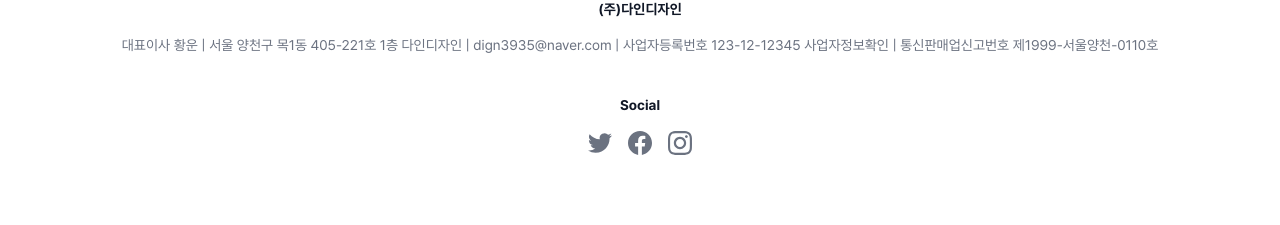
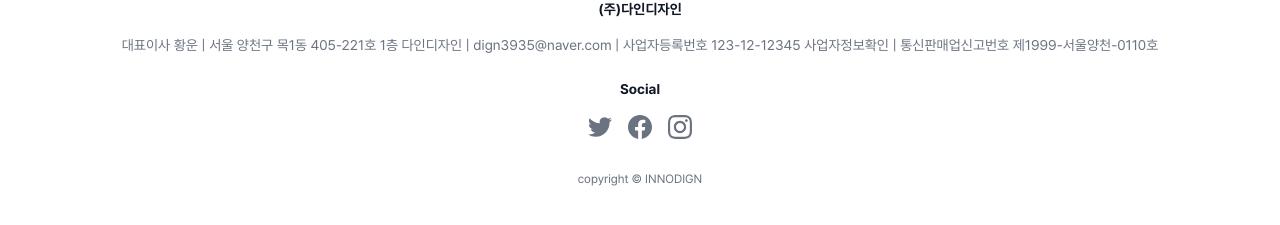
Before and after one commit to ghkdsigm/InnoDign, a Vue app: page /introduce in a window 1280 px wide. Shown: the part 5478-5703 px from the top of the page. Built offline with nearby package versions, Linux system fonts and the light colour scheme.

Commit message:
slider 개선

```diff
--- a/src/components/common/slide/slider02.vue
+++ b/src/components/common/slide/slider02.vue
@@ -1,9 +1,15 @@
 <template>
   <div class="w-full h-full">
     <swiper
+        :style="{
+            '--swiper-navigation-color': '#fff',
+            '--swiper-pagination-color': '#fff',
+        }"
         :slidesPerView="1"
         :spaceBetween="30"
         :loop="true"
+        :speed="600"
+        :parallax="true"
         :pagination="{
             dynamicBullets: true,
         }"
@@ -12,6 +18,19 @@
         class="mySwiper rounded-md"
     >
         <swiper-slide v-for="(item, idx) in items" :key="idx">
+            <!-- <div class="title" data-swiper-parallax="-300">Slide 1</div>
+            <div class="subtitle" data-swiper-parallax="-200">Subtitle</div>
+            <div class="text" data-swiper-parallax="-100">
+                <p>
+                Lorem ipsum dolor sit amet, consectetur adipiscing elit. Aliquam
+                dictum mattis velit, sit amet faucibus felis iaculis nec. Nulla
+                laoreet justo vitae porttitor porttitor. Suspendisse in sem justo.
+                Integer laoreet magna nec elit suscipit, ac laoreet nibh euismod.
+                Aliquam hendrerit lorem at elit facilisis rutrum. Ut at ullamcorper
+                velit. Nulla ligula nisi, imperdiet ut lacinia nec, tincidunt ut
+                libero. Aenean feugiat non eros quis feugiat.
+                </p>
+            </div> -->
             <img :src="imageSrc(item)" class="" />
         </swiper-slide>
     </swiper>
@@ -85,4 +104,20 @@ export default {
     border-radius: 15px;
     background: #0055cf;
 }
+
+/* .swiper-slide .title {
+  font-size: 41px;
+  font-weight: 300;
+}
+
+.swiper-slide .subtitle {
+  font-size: 21px;
+}
+
+.swiper-slide .text {
+  font-size: 14px;
+  max-width: 400px;
+  line-height: 1.3;
+} */
+
 </style>
--- a/src/components/layout/home/HomeFooter.vue
+++ b/src/components/layout/home/HomeFooter.vue
@@ -10,7 +10,7 @@
             </p>
             </div>
         </div>
-        <div class="flex w-full lg:w-1/2 lg:justify-end lg:text-right mt-6 md:mt-0 mt-1 flex justify-center gap-1 text-center text-sm text-gray-500 dark:text-gray-600">
+        <div class="flex w-full lg:w-1/2 lg:justify-end lg:text-right mt-2 md:mt-0 mt-1 flex justify-center gap-1 text-center text-sm text-gray-500 dark:text-gray-600">
             <div class="px-3 md:px-0">
             <h3 class="font-bold text-gray-900 text-center">Social</h3>
 
@@ -33,6 +33,9 @@
             </div>
             </div>
         </div>
+        <p class="mx-auto py-4 text-center text-xs">
+            copyright © INNODIGN
+        </p>
         </div>
     </div>
     </footer>
```
